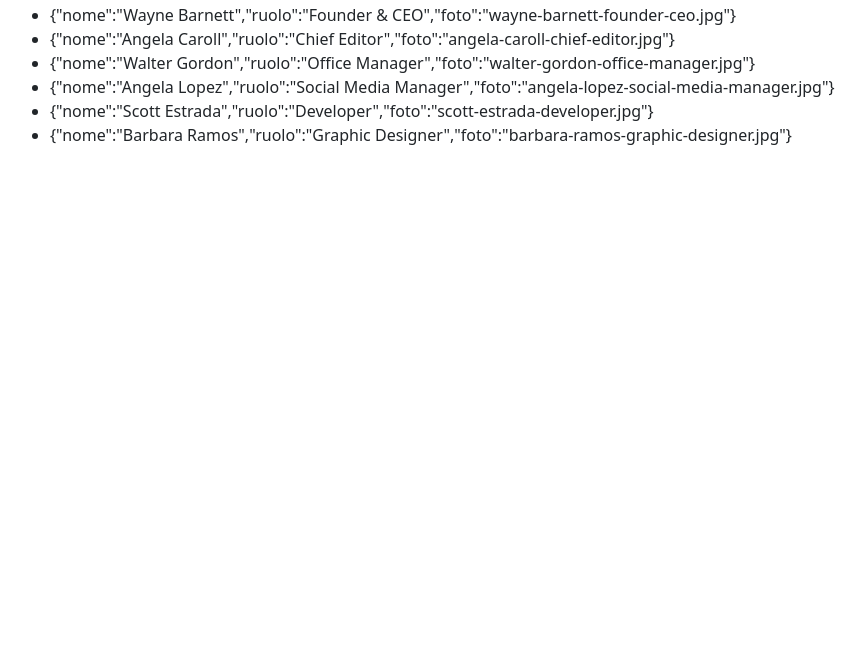
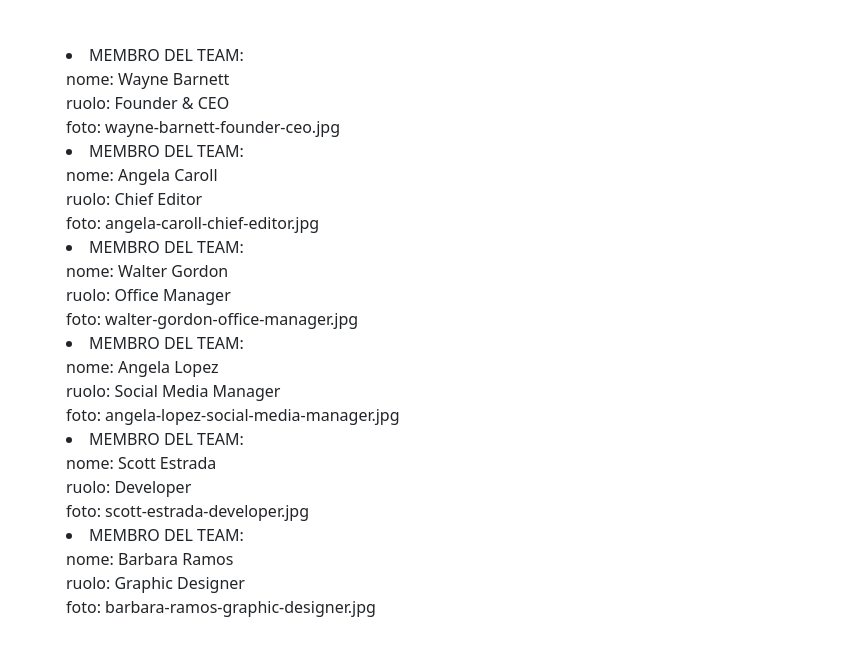
Before and after one commit to lucianocecere07/js-our-team, a plain HTML site: page index.html in a window 1280 px wide. Shown: the part 77-732 px from the top of the page, without its empty margins (76-942 px from the left). Drawn offline with nearby package versions, Linux system fonts and the light colour scheme.

Commit message:
milestone2- stampa in html le proprietà di oggetti

```diff
--- a/index.html
+++ b/index.html
@@ -1,22 +1,26 @@
 <!doctype html>
 <html lang="en">
+
 <head>
   <meta charset="utf-8">
   <meta name="viewport" content="width=device-width, initial-scale=1">
   <title>Our team</title>
-    <link href="https://cdn.jsdelivr.net/npm/bootstrap@5.2.2/dist/css/bootstrap.min.css" rel="stylesheet" integrity="sha384-Zenh87qX5JnK2Jl0vWa8Ck2rdkQ2Bzep5IDxbcnCeuOxjzrPF/et3URy9Bv1WTRi" crossorigin="anonymous">
+  <link href="https://cdn.jsdelivr.net/npm/bootstrap@5.2.2/dist/css/bootstrap.min.css" rel="stylesheet"
+    integrity="sha384-Zenh87qX5JnK2Jl0vWa8Ck2rdkQ2Bzep5IDxbcnCeuOxjzrPF/et3URy9Bv1WTRi" crossorigin="anonymous">
   <link rel="stylesheet" href="style.css">
 </head>
+
 <body>
   <div class="container p-4">
     <h1 id="titolo">TEAM</h1>
-      <div class="membri w-75">
-        <ul id="lista-membri">
-        </ul>
+    <div id="contenitore-membri" class="membri m-5">
     </div>
   </div>
 
-    <script src="https://cdn.jsdelivr.net/npm/bootstrap@5.2.2/dist/js/bootstrap.bundle.min.js" integrity="sha384-OERcA2EqjJCMA+/3y+gxIOqMEjwtxJY7qPCqsdltbNJuaOe923+mo//f6V8Qbsw3" crossorigin="anonymous"></script>
+  <script src="https://cdn.jsdelivr.net/npm/bootstrap@5.2.2/dist/js/bootstrap.bundle.min.js"
+    integrity="sha384-OERcA2EqjJCMA+/3y+gxIOqMEjwtxJY7qPCqsdltbNJuaOe923+mo//f6V8Qbsw3"
+    crossorigin="anonymous"></script>
   <script type="text/javascript" src="script.js"></script>
 </body>
+
 </html>
--- a/script.js
+++ b/script.js
@@ -47,26 +47,28 @@ let arrayTeam = [
     }
 ];
 
-//Milestone 1: stampare su console
-for(let i = 0; i < arrayTeam.length; i++){
+//Milestone 1: stampare su console le informazioni dell'array
+for (let i = 0; i < arrayTeam.length; i++) {
     let membro = arrayTeam[i];
     stampaArray(membro);
 };
 
-//Milestone 2: Stampare informazioni su HTML
-for(let i = 0; i < arrayTeam.length; i++){
+//Milestone 2: Stampare le informazioni su HTML
+
+//creo contenitore con id
+let contenitore = document.getElementById("contenitore-membri");
+
+for (let i = 0; i < arrayTeam.length; i++) {
     let membro = arrayTeam[i];
-    //da oggetti in array a stringhe
-    let membroDom = JSON.stringify(membro);
-    stampaStringaArrayInDOM(membroDom);
+    contenitore.innerHTML += getHTMLMember(membro);
 };
-
 //------------------------------------------------------------//
 
 
 
 //-------------------------FUNZIONI--------------------------//
 
+//stampa in console
 function stampaArray(arrayTeam) {
     console.log(
         `
@@ -78,9 +80,19 @@ function stampaArray(arrayTeam) {
     )
 };
 
+//funzione valore proprietà membro
+function getHTMLMember(member) {
+    //variabile con proprietà oggetto
+    let result = `
+    <li>
+    MEMBRO DEL TEAM:
+    <br> nome: ${member.nome}
+    <br> ruolo: ${member.ruolo}
+    <br> foto: ${member.foto}
+    </li>
+    `;
 
-function stampaStringaArrayInDOM(arrayTeam) {
-    document.getElementById("lista-membri").innerHTML += "<li>" + arrayTeam + "</li>";
+    return result;
 };
 
 //----------------------------------------------------------//
--- a/style.css
+++ b/style.css
@@ -1,4 +1,4 @@
-#titolo{
+#titolo {
     text-align: center;
     font-weight: bolder;
 }
```
Lines whose indentation alone changed are shown as unchanged.
